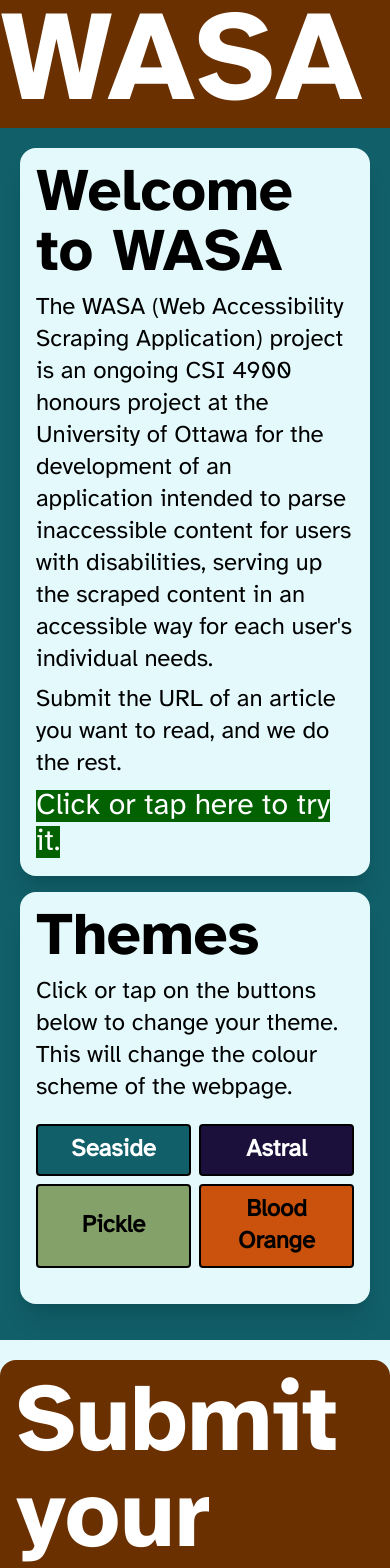
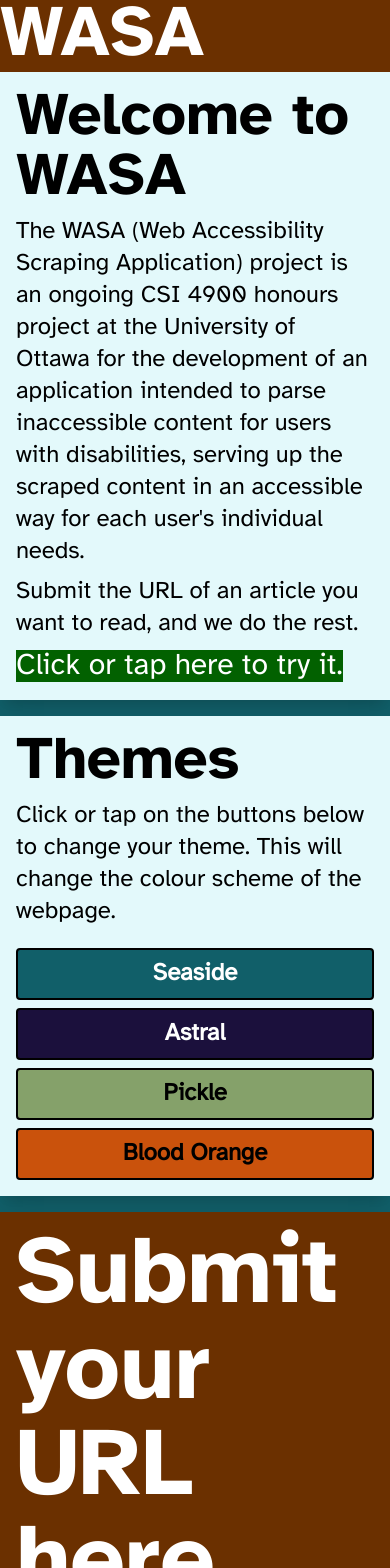
Before and after one commit to jwagn037/CSI-4900-Web-Accessibility-Scraping-Application, an Angular app in the folder frontend/WASA-frontend/: page / in a window 390 px wide. Shown: the top 1568 px of the page. Built offline with nearby package versions, Linux system fonts and the light colour scheme.

Commit message:
Add responsive styling for small screens

```diff
--- a/frontend/WASA-frontend/src/app/Services/config.service.ts
+++ b/frontend/WASA-frontend/src/app/Services/config.service.ts
@@ -17,7 +17,7 @@
     if (articleUrl.length == 0) {
       alert('Please enter a valid URL.');
     } else {
-    const fullUrl = `${this.apiUrl}?data=${articleUrl}`;
+    const fullUrl = `${this.apiUrl}?url=${articleUrl}`;
 
     this.http.get<{name: string}>(fullUrl)
       .subscribe(data => {
--- a/frontend/WASA-frontend/src/app/landing/landing.component.html
+++ b/frontend/WASA-frontend/src/app/landing/landing.component.html
@@ -2,14 +2,15 @@
 <title>Web Accessibility Scraping Project</title>
 
 <nav class="shadow-md accent" [ngClass]="themeClass">
-    <h1 class="text-9xl">WASA</h1>
+    <h1 class="text-7xl md:text-9xl">WASA</h1>
 </nav>
 
-<article>
+<article class="w-screen">
     <a id="about"></a>
-    <article class="min-h-fit px-5 pt-5 pb-5 primary flex justify-center items-center flex-col" [ngClass]="themeClass">
+    <!-- min-h-fit md:px-5 md:pt-5 md:pb-5 primary flex justify-center items-center flex-col -->
+    <article class="md:min-h-fit md:px-5 md:pt-5 md:pb-5 primary flex md:justify-center md:items-center flex-col" [ngClass]="themeClass">
         <!-- Information on WASA-->
-        <article tabindex=0 class="shadow-xl p-4 max-w-5xl mb-4 rounded-2xl secondary" [ngClass]="themeClass">
+        <article tabindex=0 class="shadow-xl p-4 max-w-5xl mb-4 md:rounded-2xl secondary" [ngClass]="themeClass">
             <h1 class="text-6xl mb-2">Welcome to WASA</h1>
             <p  class="text-2xl mb-2">The WASA (Web Accessibility Scraping Application) project is an ongoing CSI 4900
                 honours project at the University of Ottawa for the development of an application intended to parse
@@ -20,11 +21,11 @@
                 [ngClass]="themeClass">Click or tap here to try it.</a>
         </article>
         <!-- Themes -->
-        <article tabindex=0 class="shadow-xl p-4 max-w-5xl mb-4 rounded-2xl secondary" [ngClass]="themeClass">
+        <article tabindex=0 class="shadow-xl p-4 max-w-5xl mb-4 md:rounded-2xl secondary" [ngClass]="themeClass">
             <h1 class="text-6xl mb-2">Themes</h1>
             <p class="text-2xl">Click or tap on the buttons below to change your theme. This will change the colour
                 scheme of the webpage.</p>
-            <article class="grid grid-cols-2 gap-2 mt-5 mb-5">
+            <article class="grid md:grid-cols-2 gap-2 mt-5 md:mb-5">
                 <!-- Light mode selector -->
                 <button tabindex=0 class="text-2xl font-semibold py-2 px-4 rounded light-btn"
                     (click)="setLightTheme()">Seaside</button>
@@ -41,9 +42,10 @@
         </article>
     </article>
 </article>
-<article  class="px-5 pt-5 pb-5 flex align-center items-center flex-col secondary" [ngClass]="themeClass">
+<!-- min-h-fit md:px-5 md:pt-5 md:pb-5 primary flex justify-center items-center flex-col -->
+<article  class="md:px-5 md:pt-5 md:pb-5 flex align-center items-center flex-col secondary" [ngClass]="themeClass">
     <a id="urlSubmissionField"></a>
-    <article class="shadow-xl p-4 mb-4 max-w-5xl rounded-2xl accent" [ngClass]="themeClass">
+    <article class="shadow-xl p-4 mb-4 max-w-5xl md:rounded-2xl accent" [ngClass]="themeClass">
         <!-- URL submission form-->
         <app-url-submission-form [themeClass]="themeClass" [btnTheme]="btnTheme"></app-url-submission-form>
     </article>
--- a/frontend/WASA-frontend/src/styles.css
+++ b/frontend/WASA-frontend/src/styles.css
@@ -10,7 +10,7 @@
 html {
 	scroll-behavior: smooth;
 }
-/* Disabled smooth scrolling for users who request it */
+/* Disable smooth scrolling for users who request it */
 @media screen and (prefers-reduced-motion: reduce) {
 	html {
 		scroll-behavior: auto;
@@ -22,6 +22,12 @@
 }
 
 button:focus {
+    outline: 12px solid yellow;
+}
+a:focus{
+    outline: 12px solid yellow;
+}
+input:focus{
     outline: 12px solid yellow;
 }
 
@@ -80,7 +86,7 @@
 .dark-btn:hover {
     background-color: #ff69b4;
     color: black;
-    border: 12px solid white;
+    border: 2px solid white;
 }
 
 .theme-dark.secondary {
```
Also changed, not shown: 1 other file (tests, documents, lock files or other folders).
